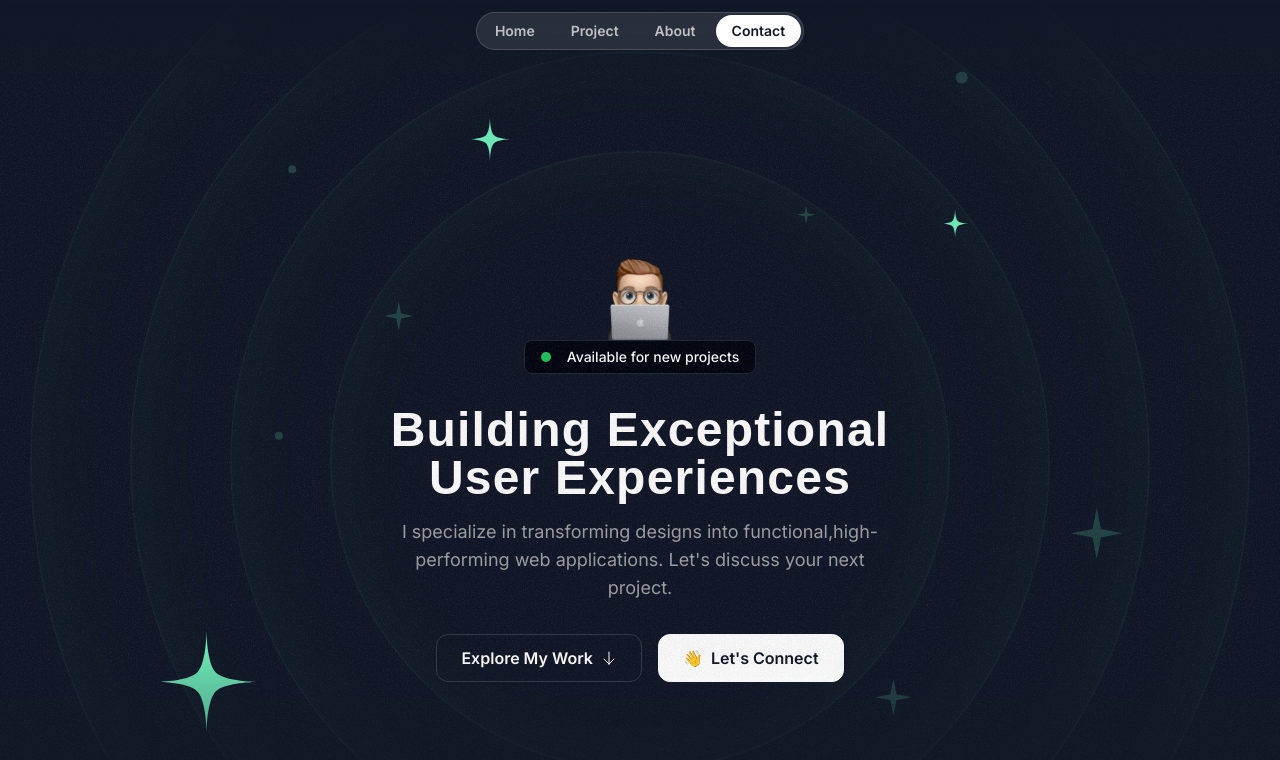
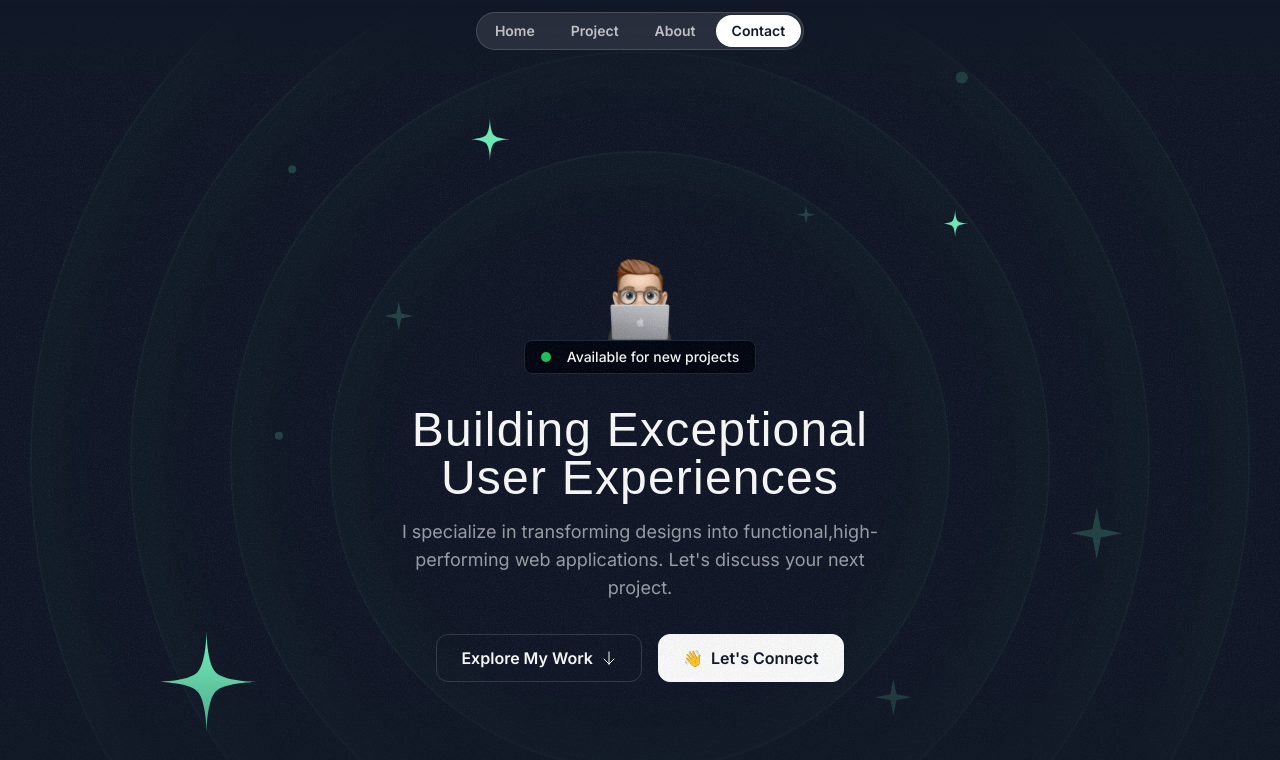
Before and after one commit to andrMaulana/single-page-portfolio, a Next.js app: page / in a window 1280 px wide. Shown: the top 760 px of the page. Built offline with nearby package versions, Linux system fonts and the light colour scheme; a web font is replaced by a local one.

Commit message:
fix : hero font h1 semi-bold

```diff
--- a/src/sections/Hero.tsx
+++ b/src/sections/Hero.tsx
@@ -59,7 +59,7 @@ export const HeroSection = () => {
           </div>
       </div>
       <div className="max-w-lg mx-auto">
-      <h1 className="font-serif font-semibold md:text-5xl text-3xl text-center mt-8 tracking-wide">Building Exceptional User Experiences</h1>
+      <h1 className="font-serif md:text-5xl text-3xl text-center mt-8 tracking-wide">Building Exceptional User Experiences</h1>
       <p className="mt-4 text-center text-white/60 md:text-lg">
         I specialize in transforming designs into functional,high-performing web applications. Let's discuss your next project.
       </p>
```
